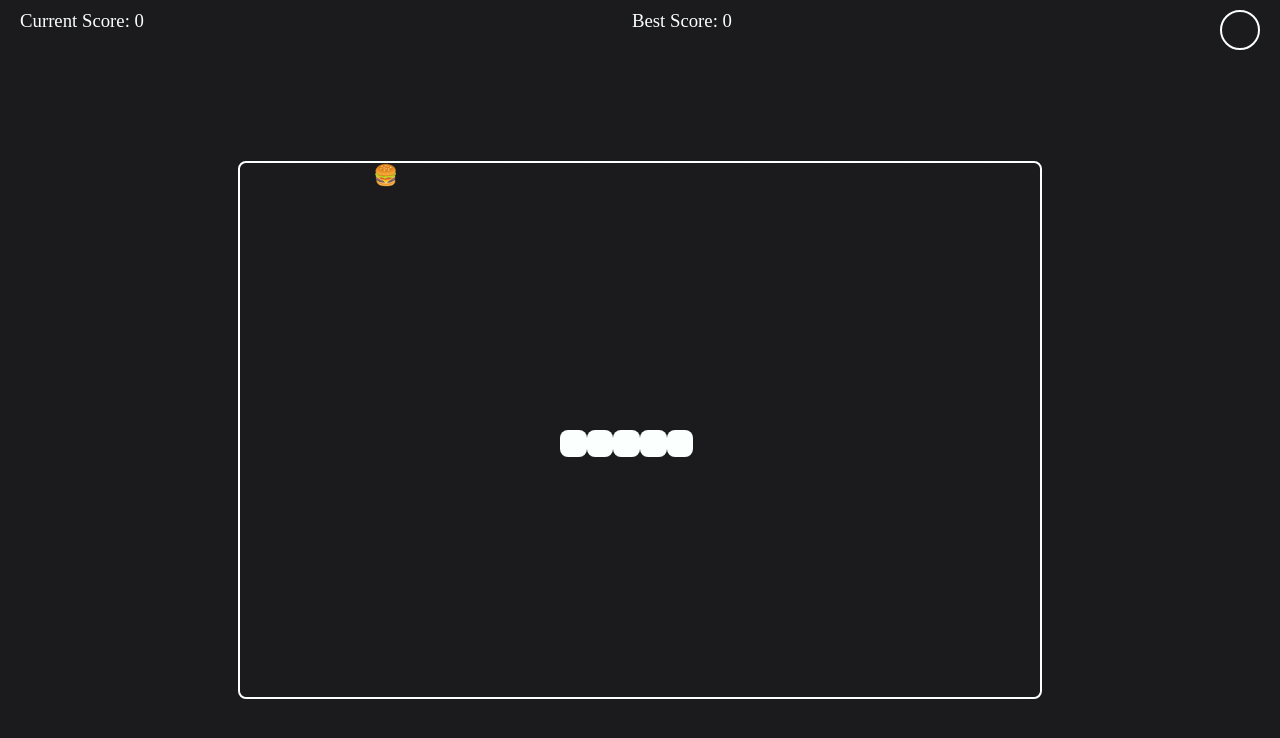
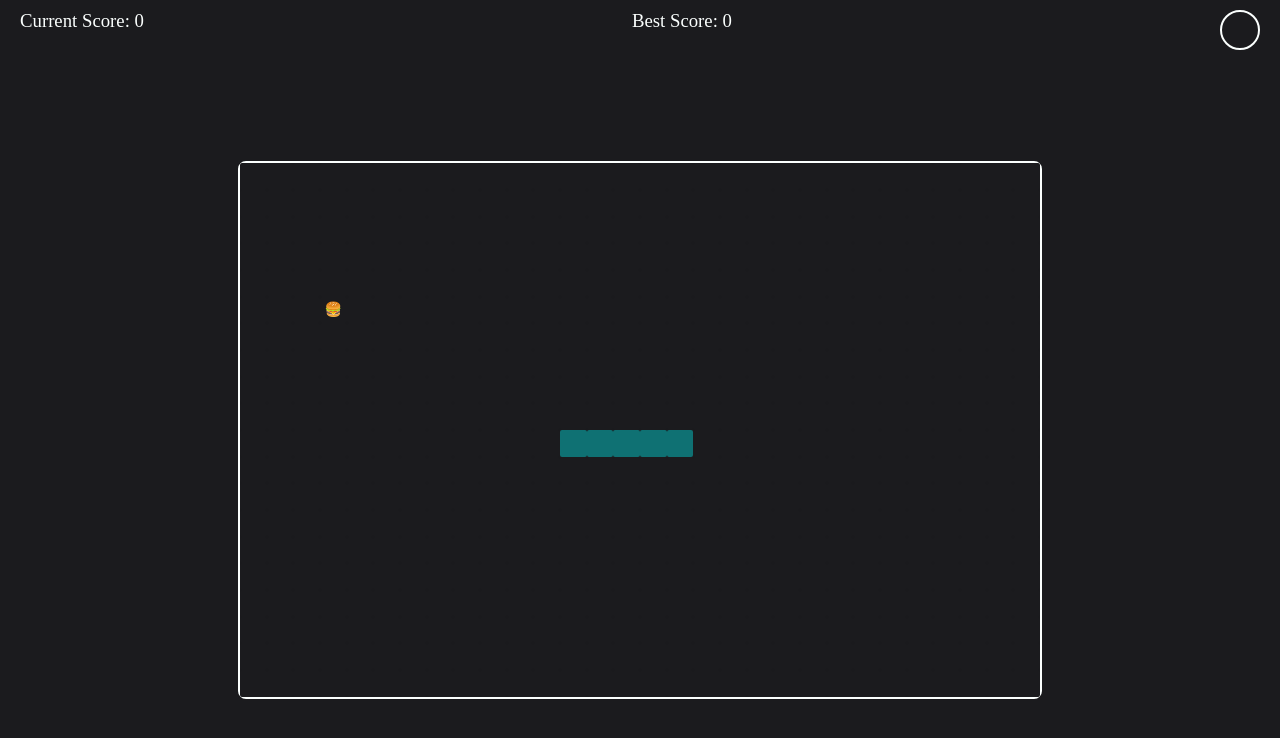
Before and after one commit to Launchpad5682/snake-game, a React (Create React App) app: page / in a window 1280 px wide. Shown: the top 738 px of the page. Built offline with nearby package versions, Linux system fonts and the light colour scheme; some icons are missing.

Commit message:
style: grid element and snake cell styling update

```diff
--- a/src/components/atoms/grid-element/index.tsx
+++ b/src/components/atoms/grid-element/index.tsx
@@ -6,14 +6,16 @@ import * as classNames from './style';
 export function GridElement({
 	snakeCell,
 	foodCell,
+	snakeHead,
 }: {
 	snakeCell: boolean;
 	foodCell: boolean;
+	snakeHead: boolean;
 }) {
 	const theme = useTheme() as ColorsType;
 
 	return (
-		<div css={classNames.gridElement(theme, snakeCell)}>
+		<div css={classNames.gridElement(theme, snakeCell, snakeHead)}>
 			{foodCell ? '🍔' : ''}
 		</div>
 	);
--- a/src/components/atoms/grid-element/style.ts
+++ b/src/components/atoms/grid-element/style.ts
@@ -1,12 +1,23 @@
+/* eslint-disable no-nested-ternary */
 import { css } from '@emotion/react';
 import { ColorsType } from '../../../contexts/theme-context';
 
-export const gridElement = (theme: ColorsType, snakeCell: boolean) => css`
-	background-color: red;
+export const gridElement = (
+	theme: ColorsType,
+	snakeCell: boolean,
+	snakeHead: boolean,
+) => css`
 	display: flex;
 	width: 100%;
 	height: 100%;
-	border-radius: 8px;
-	font-size: 2rem;
-	background-color: ${snakeCell ? theme.text : theme.background};
+	border-radius: 2px;
+	font-size: 1.4rem;
+	text-align: center;
+	justify-content: center;
+	align-items: center;
+	background-color: ${snakeCell
+		? snakeHead
+			? theme.primary
+			: theme.secondary
+		: theme.background};
 `;
--- a/src/index.tsx
+++ b/src/index.tsx
@@ -10,7 +10,7 @@ const root = ReactDOM.createRoot(
 	document.getElementById('root') as HTMLElement,
 );
 root.render(
-	<React.StrictMode>
+	<>
 		<Global
 			styles={css`
 				* {
@@ -25,7 +25,7 @@ root.render(
 				<App />
 			</DataProvider>
 		</ThemeProvider>
-	</React.StrictMode>,
+	</>,
 );
 
 // If you want to start measuring performance in your app, pass a function
```
